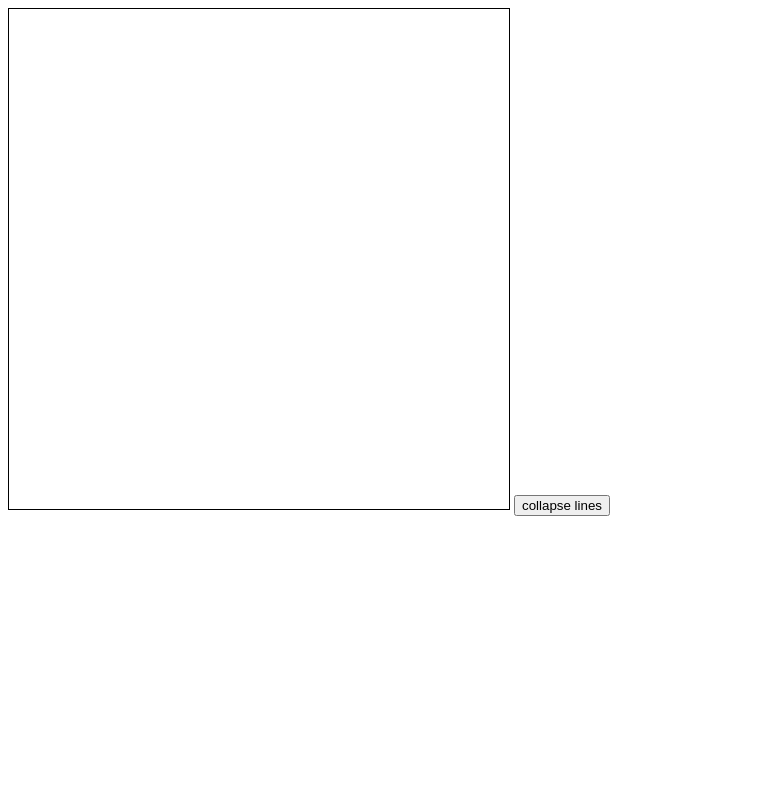
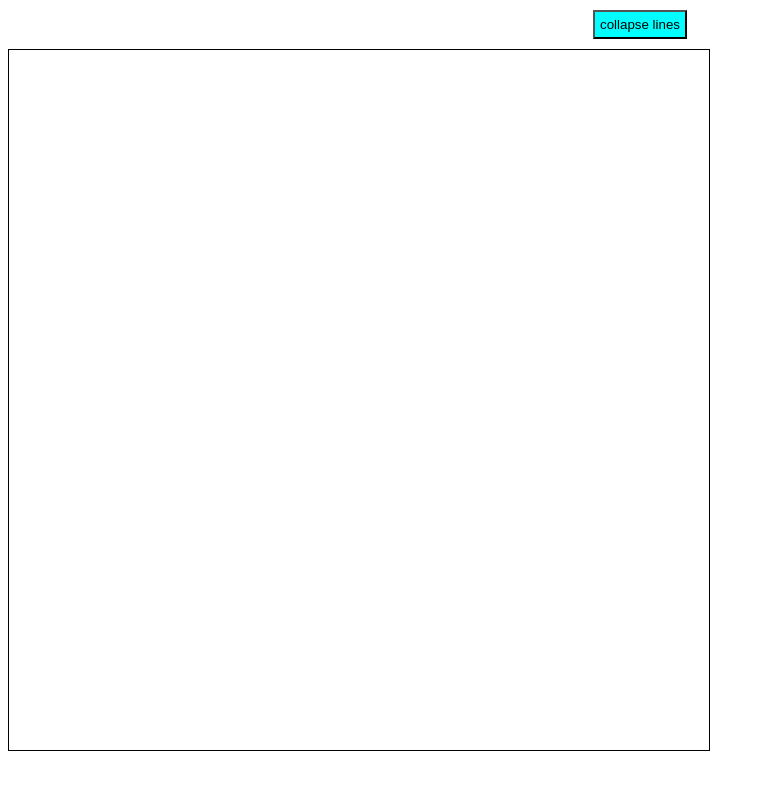
Before and after one commit to Jberestian/test-task-Grandysoft, a plain HTML site: page index.html in a window 1280 px wide. Shown: the whole page, without its empty margins (0-765 px from the left). Drawn offline with Linux system fonts and the light colour scheme.

Commit message:
added styles

```diff
--- a/index.html
+++ b/index.html
@@ -8,13 +8,13 @@
     <title>Test Task Grandysoft</title>
   </head>
   <body>
+    <button id="btn">collapse lines</button>
     <canvas
       id="canvas"
-      width="500"
-      height="500"
+      width="700"
+      height="700"
       style="border: 1px solid #000"
     ></canvas>
-    <button id="btn">collapse lines</button>
     <script src="./script.js"></script>
   </body>
 </html>
--- a/script.js
+++ b/script.js
@@ -23,6 +23,8 @@ function getCursorPosition(e) {
 }
 
 function drawLine(e) {
+  // canvasEL.style.transition = "all 5s";
+
   context = this.getContext("2d");
 
   x = getCursorPosition(e)[0] - this.offsetLeft;
@@ -47,6 +49,7 @@ function drawLine(e) {
 function stopDraw() {
   button.addEventListener("click", function () {
     context.clearRect(0, 0, canvas.width, canvas.height);
+    // canvasEL.style.transition = "ease 10s";
   });
 }
 
--- a/style.css
+++ b/style.css
@@ -0,0 +1,7 @@
+#btn {
+  display: block;
+  margin: 10px auto;
+  padding: 5px;
+  color: black;
+  background-color: aqua;
+}
```
